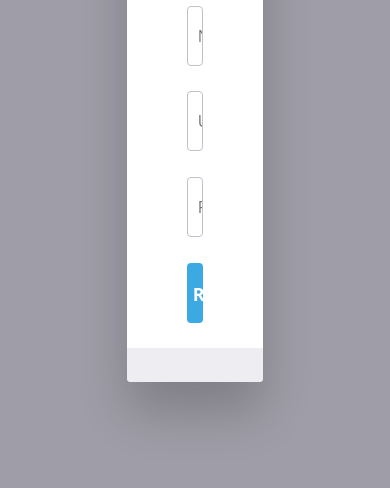
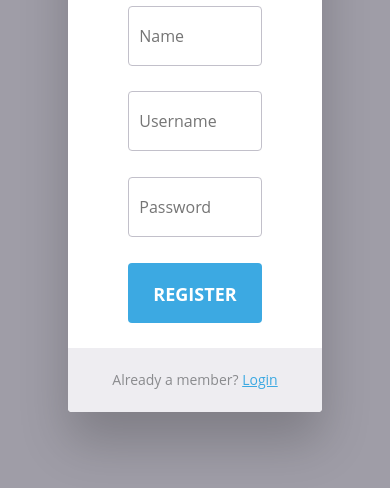
Before and after one commit to SonamRinzinGurung/Task-Manager-Node-App, a website: page public/register.html in a window 390 px wide. Shown: the part 152-640 px from the top of the page. Drawn offline with nearby package versions, Linux system fonts and the light colour scheme.

Commit message:
styling for responsiveness

```diff
--- a/public/register.html
+++ b/public/register.html
@@ -50,7 +50,7 @@
         </p>
       </form>
       <div id="create-account-wrap">
-        <p></p>
+        <p>Already a member? <a href="./login.html">Login</a></p>
       </div>
       <!-- axios -->
       <script
--- a/public/style.css
+++ b/public/style.css
@@ -37,7 +37,7 @@ a:active:hover {
 
 #login-form-wrap {
   background-color: #fff;
-  width: 35%;
+  width: 65%;
   margin: 30px auto;
   text-align: center;
   padding: 20px 0 0 0;
```
